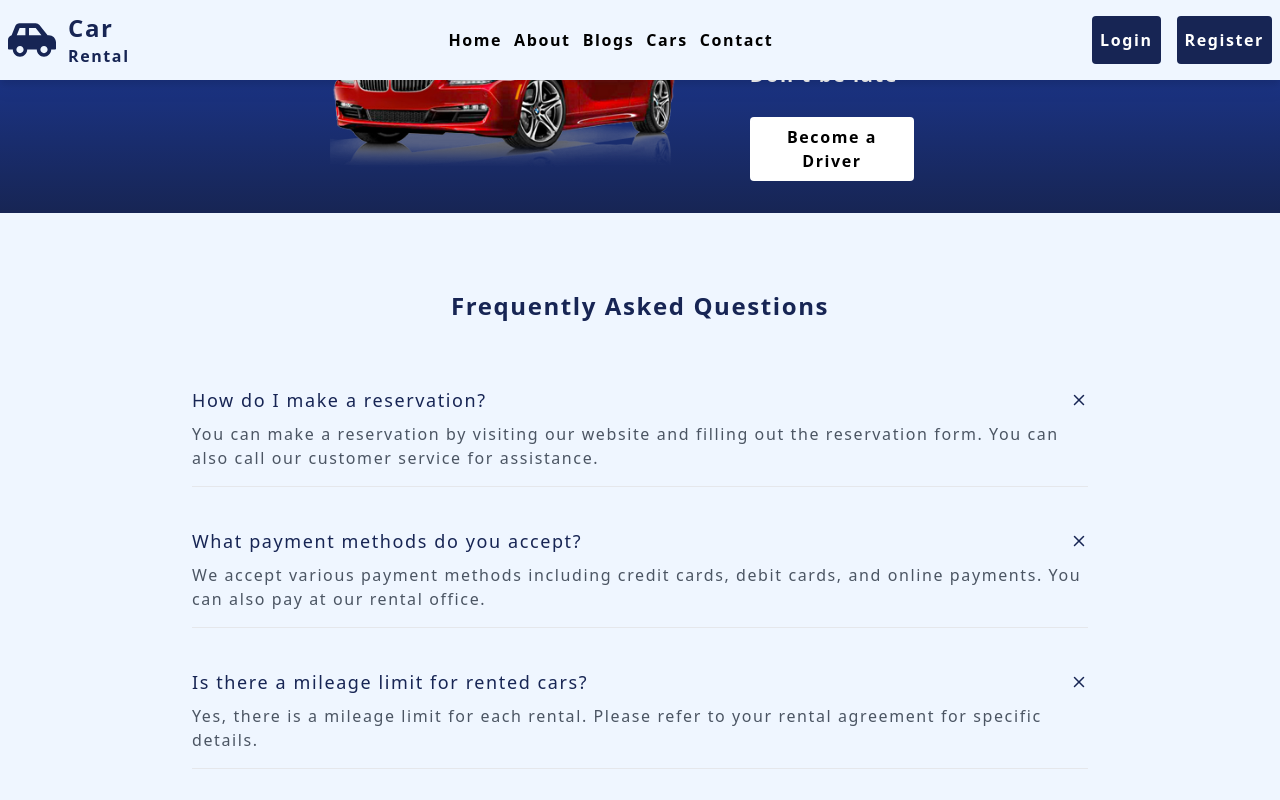
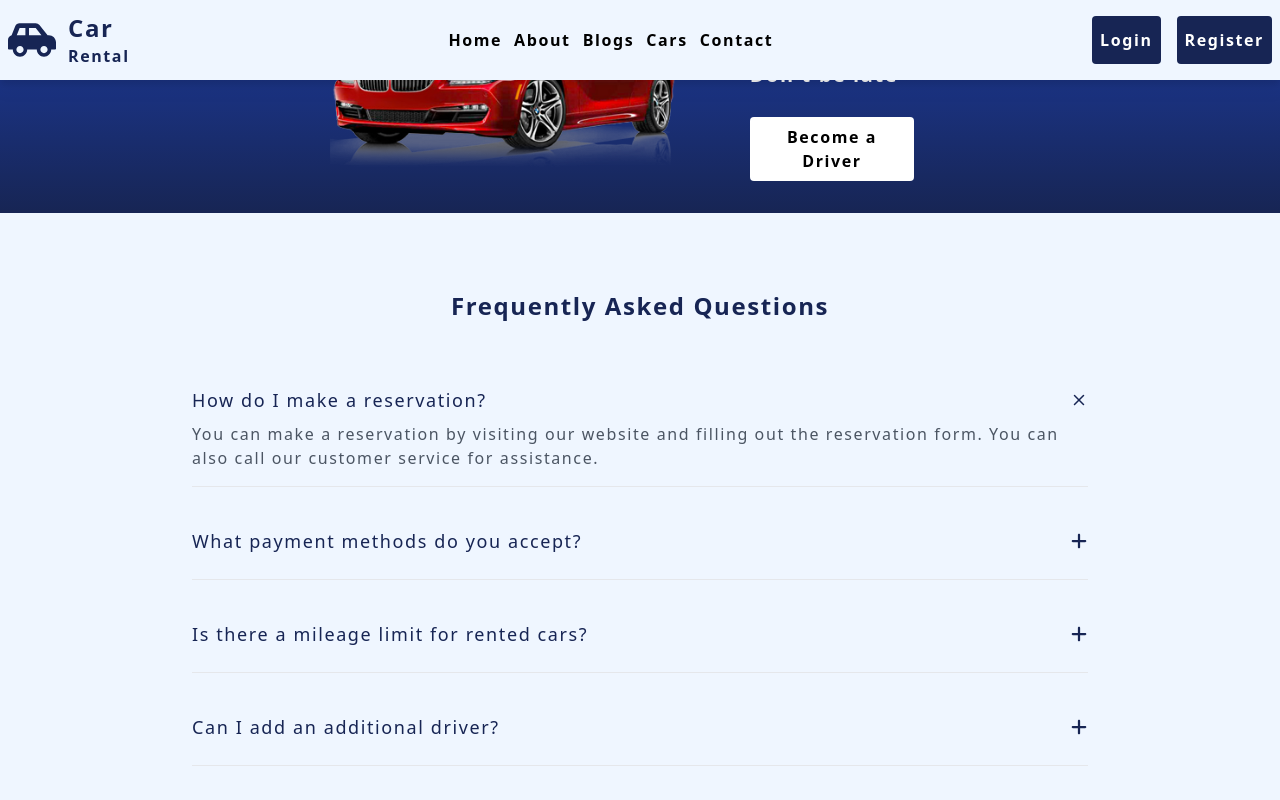
Before and after one commit to sakshi752/CarRental, a React (Vite) app: page / in a window 1280 px wide. Both pictures are taken after a click on the button 1079 px from the left and 2202 px from the top of the page. Shown: the part 1802-2602 px from the top of the page. Built offline with nearby package versions, Linux system fonts and the light colour scheme.

Commit message:
files updated

```diff
--- a/package.json
+++ b/package.json
@@ -17,6 +17,7 @@
     "react-dom": "^18.2.0",
     "react-icons": "^5.2.1",
     "react-router-dom": "^6.23.1",
+    "react-transition-group": "^4.4.5",
     "swiper": "^11.1.4"
   },
   "devDependencies": {
--- a/src/Components/Home/Faq.jsx
+++ b/src/Components/Home/Faq.jsx
@@ -1,6 +1,7 @@
 import React, { useState } from 'react';
 import { FaPlus } from "react-icons/fa6";
 import { FiX } from 'react-icons/fi';
+
 const faqData = [
   {
     id: 1,
@@ -30,27 +31,34 @@ const faqData = [
 ];
 
 const Faq = () => {
-  const [toggleFaq,setToggleFaq]=useState(false);
-  const handleToggleFaq=()=>{
-    setToggleFaq(!toggleFaq)
-  }
+  const [activeIndex, setActiveIndex] = useState(null);
+
+  const handleToggleFaq = (index) => {
+    setActiveIndex(activeIndex === index ? null : index);
+  };
+
   return (
     <div className='mt-[16%] sm:mt-[10%] md:mt-[6%] w-[93%] lg:w-[70%] mx-auto flex flex-col items-center gap-6'>
       <h1 className='text-2xl font-bold text-blue-950 text-center mb-6'>Frequently Asked Questions</h1>
-      {faqData.map((faq) => (
+
+      {faqData.map((faq, index) => (
         <div key={faq.id} className='w-full border-b border-gray-200 py-4'>
-          <div className='text-lg font-medium text-blue-950 mb-2 flex justify-between'>
+          <div className='text-lg font-medium text-blue-950 mb-2 flex justify-between items-center'>
             <h1>{faq.question}</h1>
-            <button onClick={handleToggleFaq}>
-              {toggleFaq? <FiX/>:<FaPlus/>}
+            <button onClick={() => handleToggleFaq(index)}>
+              {activeIndex === index ? <FiX /> : <FaPlus />}
             </button>
+          </div>
+          {activeIndex === index && (
+            <div className='text-gray-600'>
+              {faq.answer}
             </div>
-
-          <div className='text-gray-600'>{faq.answer}</div>
+          )}
         </div>
       ))}
+
     </div>
   );
-}
+};
 
 export default Faq;
```
Also changed, not shown: 1 other file (tests, documents, lock files or other folders).
